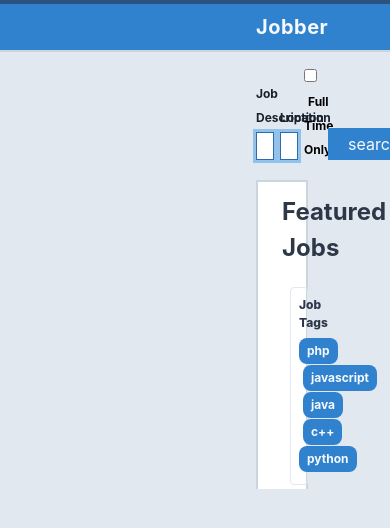
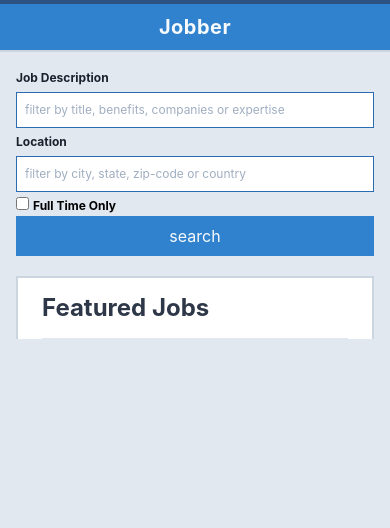
Before and after one commit to perezcato/Jobber, a React (Create React App) app: page / in a window 390 px wide. Shown: the top 528 px of the page. Built offline with nearby package versions, Linux system fonts and the light colour scheme.

Commit message:
almost done with the responsiveness

```diff
--- a/src/App.js
+++ b/src/App.js
@@ -12,7 +12,7 @@ function App({jobs,requestState}) {
   return (
     <div className="bg-gray-300 h-screen overflow-scroll">
       <HomeComponent/>
-      <div className="px-64 border-t-2 border-gray-400 overflow-scroll">
+      <div className="lg:px-64 px-4 border-t-2 border-gray-400 overflow-scroll">
         <JobSearch/>
         <JobList>
             { requestState ? ( <div className="flex justify-center mt-3 mb-3">
--- a/src/components/JobItem.js
+++ b/src/components/JobItem.js
@@ -3,12 +3,12 @@ import React from 'react';
 export const JobItem = ({data}) => {
     return (
         <div className="w-full flex items-center justify-between pb-2 border-b mt-2">
-            <div>
-                <h2 className="block font-extrabold text-base text-blue-700"><a href={data.url} target={'_blank'}>{data.title}</a></h2>
+            <div className="w-1/2">
+                <h2 className="block text-sm font-bold lg:font-extrabold lg:text-base text-blue-700"><a href={data.url} target={'_blank'}>{data.title}</a></h2>
                 <p className="block text-xs text-gray-600 capitalize"><a href={data.company_url} target={"_blank"}>{data.company}</a> -
                     <span className="text-green-600 font-extrabold">{data.type}</span></p>
             </div>
-            <div>
+            <div className="w-1/2">
                 <h4 className="text-sm text-gray-700 font-bold">{data.location}</h4>
                 <p className="text-xs text-gray-600 italic">{data.created_at}</p>
             </div>
--- a/src/components/JobListing.js
+++ b/src/components/JobListing.js
@@ -7,10 +7,10 @@ export const JobList = ({children}) => {
     <div className="mt-2 bg-white w-full px-6 border-gray-400 border-t-2 border-l-2 border-r-2">
       <h1 className="font-bold text-2xl text-gray-800 py-3 border-b">Featured Jobs</h1>
         <div className="w-full flex items-start justify-center">
-            <div className="w-2/3 overflow-scroll">
+            <div className="w-full lg:w-2/3 overflow-scroll">
                 {children}
             </div>
-            <div className="w-1/3 pl-4 pt-2">
+            <div className=" hidden lg:block w-1/3 pl-4 pt-2">
                 <JobTags/>
             </div>
         </div>
--- a/src/components/JobSearch.js
+++ b/src/components/JobSearch.js
@@ -26,8 +26,8 @@ const JobSearch = ({ submit }) => {
           .join("+")
       );
     }
-    if(fto){
-      formData.push('full_time=true');
+    if (fto) {
+      formData.push("full_time=true");
     }
     submit(formData);
     setLocation("");
@@ -36,14 +36,15 @@ const JobSearch = ({ submit }) => {
 
   return (
     <div className="py-3">
-      <form onSubmit={submitForm} className="w-full flex items-end">
-        <div className="mr-6 w-2/6">
+      <form onSubmit={submitForm} className="w-full block lg:flex lg:items-end">
+        <div className="lg:mr-6 w-full block lg:w-2/6">
           <label className="text-gray-900 text-xs font-bold" htmlFor="jd">
             Job Description
           </label>
           <input
             className="block bg-white border border-blue-700
-              mt-1 shadow-outline w-full text-xs py-1 px-2"
+            focus:outline-none
+              mt-1  w-full text-xs py-2 px-2"
             id="location"
             type="text"
             value={jobDescription}
@@ -51,13 +52,14 @@ const JobSearch = ({ submit }) => {
             placeholder="filter by title, benefits, companies or expertise"
           />
         </div>
-        <div className="mr-6 w-2/6">
+        <div className="lg:mr-6 w-full block lg:w-2/6">
           <label className="text-gray-900 text-xs font-bold" htmlFor="location">
             Location
           </label>
           <input
             className="block border bg-white border-blue-700
-               shadow-outline mt-1 w-full text-xs py-1 px-2"
+            focus:outline-none
+                mt-1 w-full text-xs py-2 px-2"
             id="location"
             type="text"
             value={location}
@@ -65,7 +67,7 @@ const JobSearch = ({ submit }) => {
             placeholder="filter by city, state, zip-code or country"
           />
         </div>
-        <div className="mr-6 w-1/6">
+        <div className="lg:mr-6 block w-full lg:w-1/6">
           <input
             id="fto"
             defaultChecked={fto}
@@ -76,7 +78,7 @@ const JobSearch = ({ submit }) => {
             Full Time Only
           </label>
         </div>
-        <button className="px-5 py-1 bg-blue-600 text-gray-100 focus:outline-none">
+        <button className=" block w-full lg:w-1/6 px-5 py-2 bg-blue-600 text-gray-100 focus:outline-none">
           search
         </button>
       </form>
--- a/src/components/header.js
+++ b/src/components/header.js
@@ -4,7 +4,7 @@ import { requestJobs } from "../redux/actions";
 
 const HomeComponent = ({allJobs}) => {
   return (
-    <header className="w-full border-t-4 border-blue-800 bg-blue-600 px-64 py-2">
+    <header className="w-full border-t-4 border-blue-800 bg-blue-600 px-4 lg:px-64 py-2">
       <div className="font-bold text-center text-xl text-gray-100 tracking-wide">
         <a href="/">Jobber</a>
       </div>
```
